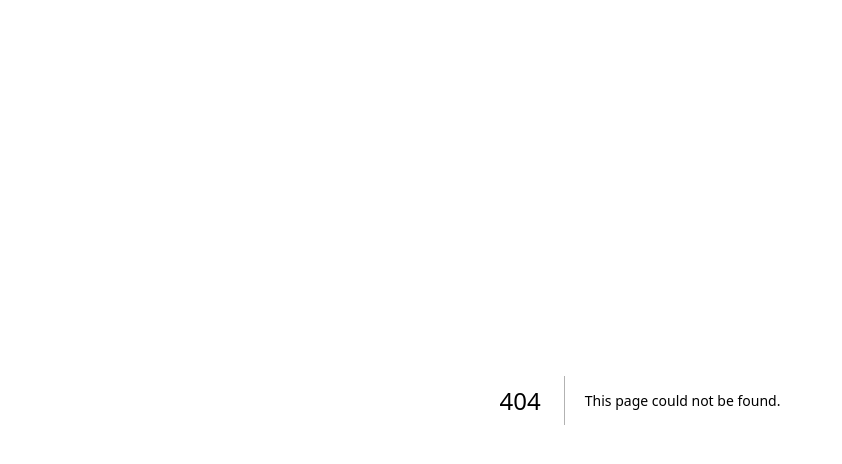
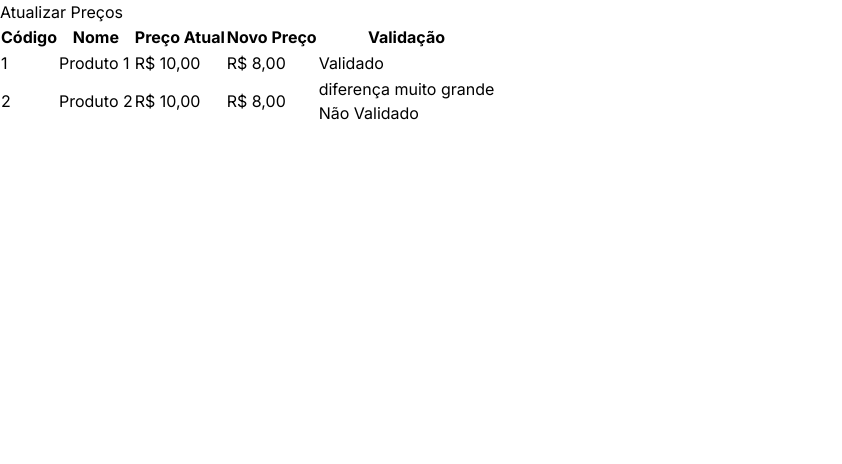
Before and after one commit to leonanm03/product-management, a Next.js app in the folder web/: page /update-prices in a window 1280 px wide. Before the commit this address had no page. Shown: the top 464 px of the page, without its empty margins (0-842 px from the left). Built offline with nearby package versions, Linux system fonts and the light colour scheme.

Commit message:
feat: initial prices table

```diff
--- /dev/null
+++ b/web/src/app/update-prices/page.tsx
@@ -0,0 +1,10 @@
+import { ProductsTable } from '@/components/ProductsTable'
+
+export default function UpdatePricesPage() {
+    return (
+        <div>
+            <h1>Atualizar Preços</h1>
+            <ProductsTable />
+        </div>
+    )
+}
--- /dev/null
+++ b/web/src/components/ProductsTable.tsx
@@ -0,0 +1,36 @@
+export function ProductsTable() {
+    return (
+        <table>
+            <thead>
+                <tr>
+                    <th>Código</th>
+                    <th>Nome</th>
+                    <th>Preço Atual</th>
+                    <th>Novo Preço</th>
+                    <th>Validação</th>
+                </tr>
+            </thead>
+            <tbody>
+                <tr>
+                    <td>1</td>
+                    <td>Produto 1</td>
+                    <td>R$ 10,00</td>
+                    <td>R$ 8,00</td>
+                    <td>
+                        <p>Validado</p>
+                    </td>
+                </tr>
+                <tr>
+                    <td>2</td>
+                    <td>Produto 2</td>
+                    <td>R$ 10,00</td>
+                    <td>R$ 8,00</td>
+                    <td>
+                        <p>diferença muito grande</p>
+                        <p>Não Validado</p>
+                    </td>
+                </tr>
+            </tbody>
+        </table>
+    )
+}
```
Also changed, not shown: web/src/components/index.ts (added).
